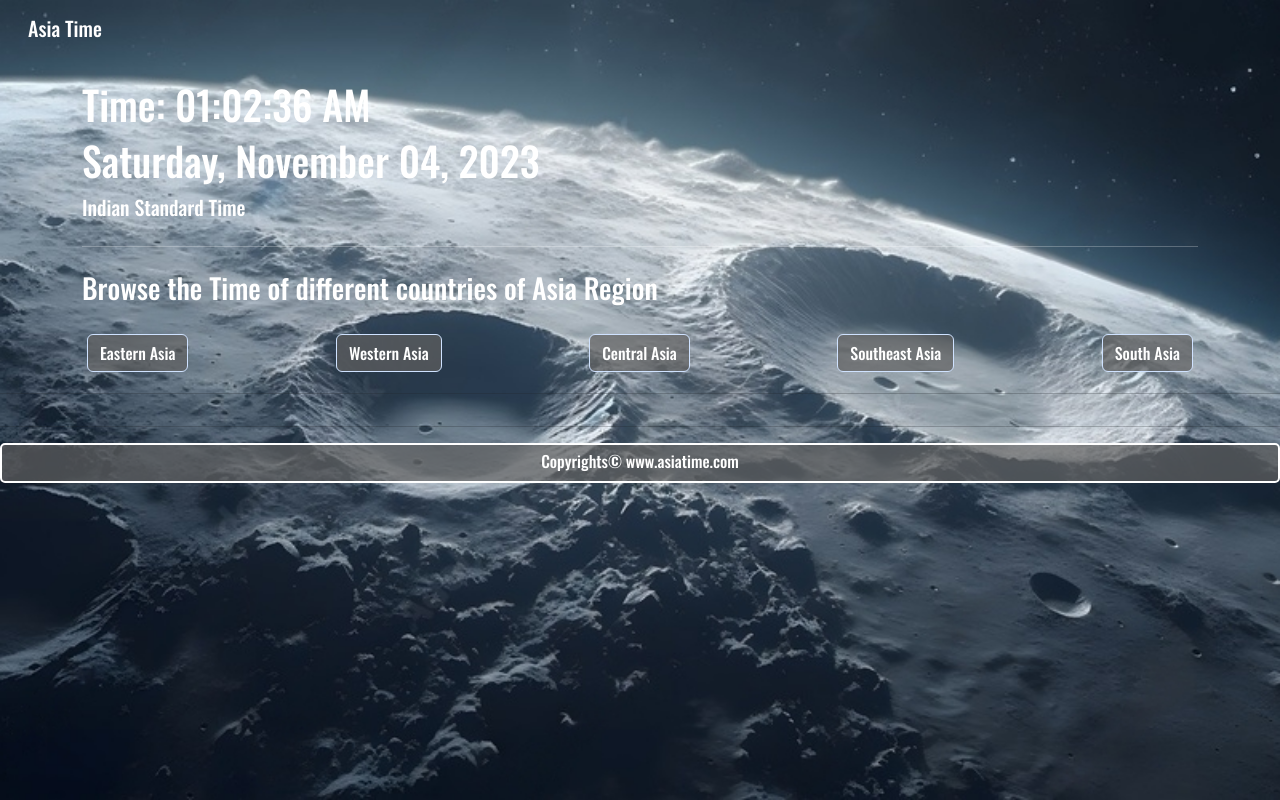
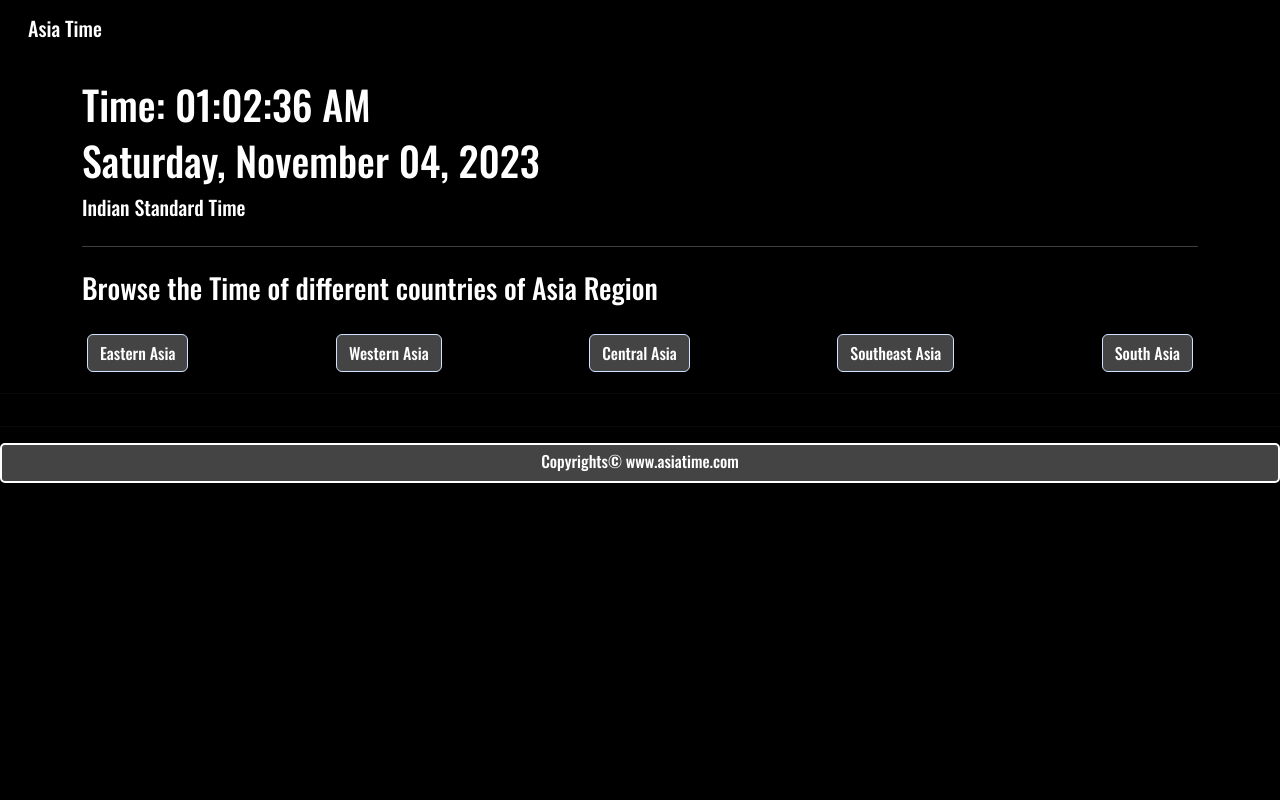
Before and after one commit to nisar-ss/current-time-of-countries, a plain HTML site: page index.html in a window 1280 px wide. Drawn offline with nearby package versions, Linux system fonts and the light colour scheme.

Commit message:
Update index.html

```diff
--- a/index.html
+++ b/index.html
@@ -18,8 +18,8 @@
 </head>
 <style>
     body {
-        background-image: url(/asiamap.jpeg);
-/*         background-color: black; */
+/*         background-image: url(/asiamap.jpeg); */
+        background-color: black;
         background-repeat: no-repeat;
         background-size: cover;
         background-attachment: fixed;
```
